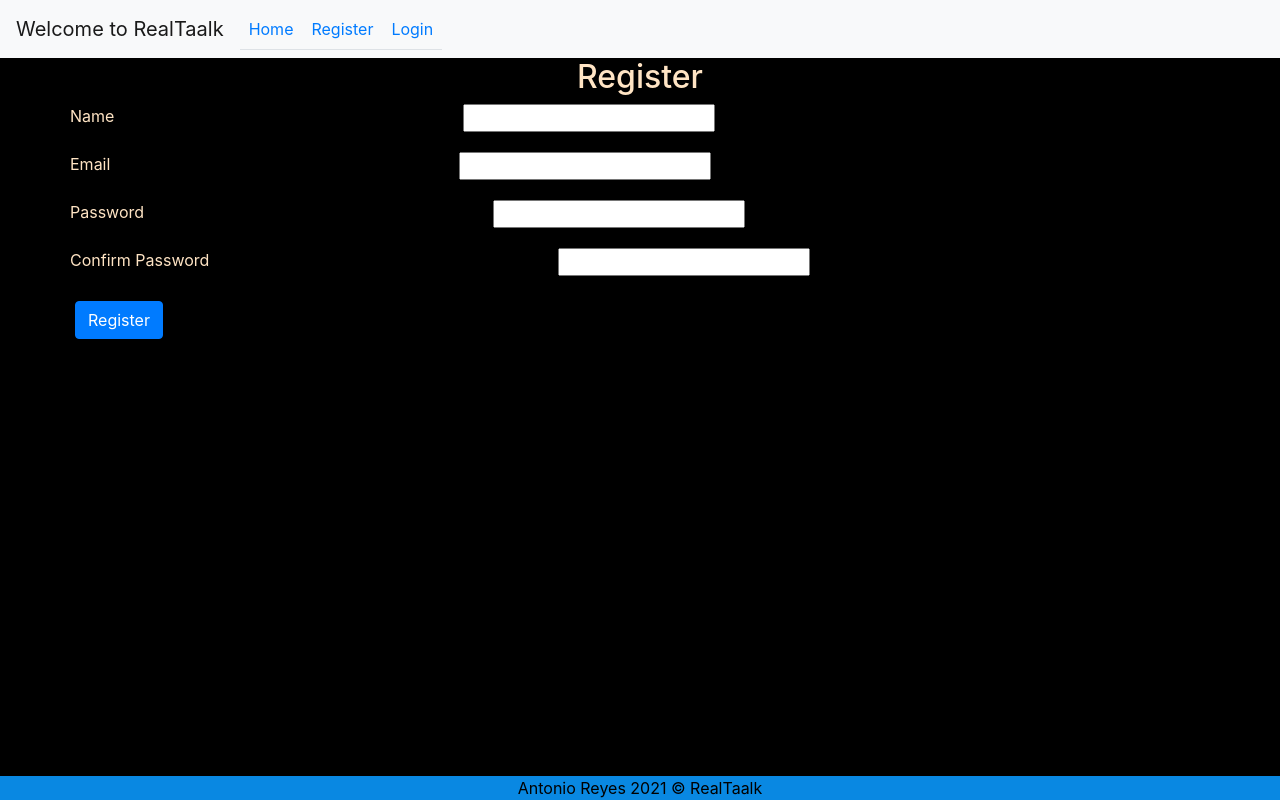
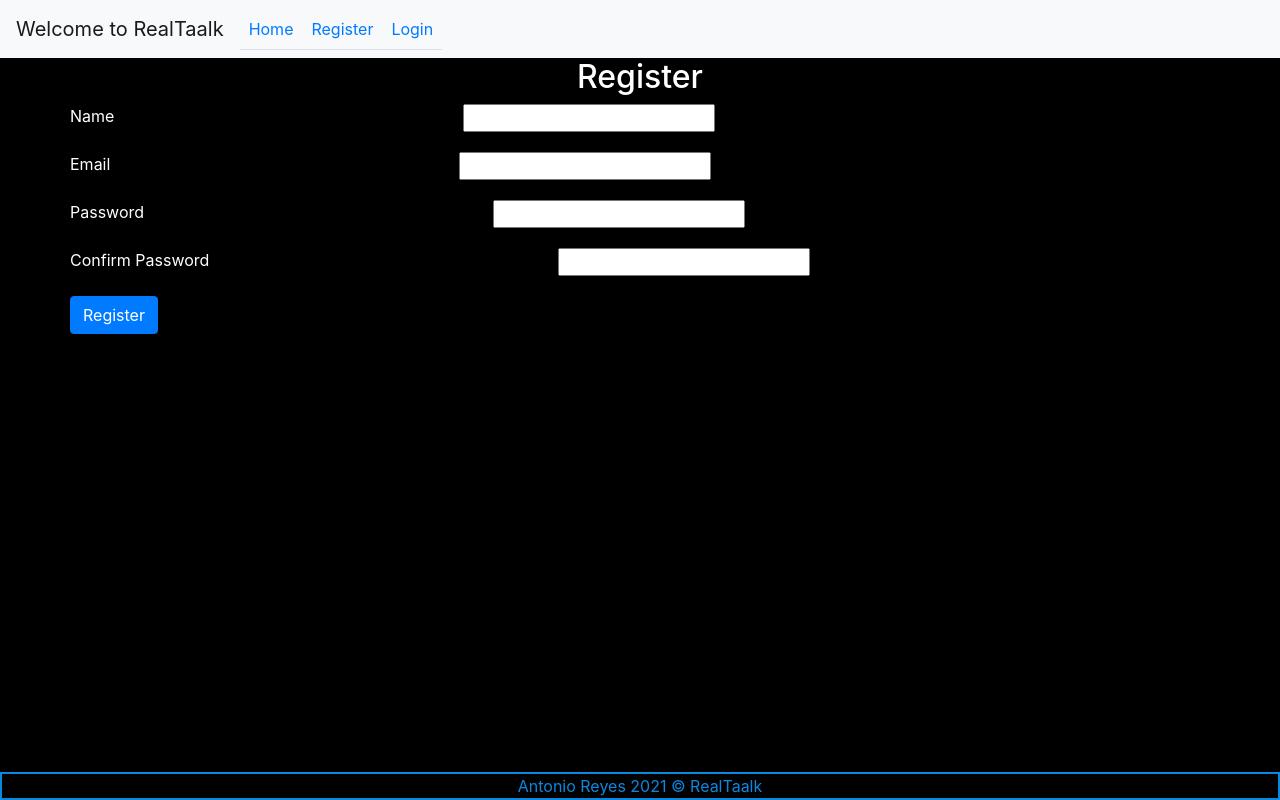
Before and after one commit to golden-state0fmind/RealTaalk-FrontEnd, a React (Create React App) app: page /register in a window 1280 px wide. Built offline with nearby package versions, Linux system fonts and the light colour scheme.

Commit message:
changes styles for the whole app

```diff
--- a/src/index.css
+++ b/src/index.css
@@ -1,53 +1,27 @@
-/*Global Styles*/
-* {
-  display: border-box;
-}
-*:before,
-*:after {
-  box-sizing: border-box;
-}
-html,
-body {
-  background-color: #00000090;
-  height: 100%;
-  position: relative;
-}
-.main-container {
-  min-height: 100vh; /* will cover the 100% of viewport */
-  overflow: hidden;
-  display: block;
-  position: relative;
-  padding-bottom: 100px; /* height of your footer */
-}
 /*Header styles*/
 .header {
   display: flex;
   justify-content: space-evenly;
 }
 /*Styles labels*/
-label,
+h1,
 h2,
-h1 {
-  color: bisque;
+label {
+  color: white;
 }
 /* Styles buttons */
-.regbtn {
-  margin: 5px;
-  padding: 20px;
-  background-color: #0988e2;
-  color: bisque;
-  border-radius: 5px 60px;
-}
-a {
-  display: flex;
-  color: bisque;
-  list-style: none;
+links:hover {
+  text-decoration: none;
+  color: #0988e2;
 }
 /* Styles Footer*/
 .footer {
-  position: absolute;
+  position: fixed;
+  left: 0;
   bottom: 0;
   width: 100%;
-  background-color: #0988e2;
-  color: rgb(0, 0, 0);
+  text-align: center;
+  color: #0988e2;
+  background-color: #000000d8;
+  border: solid 2px #0988e2;
 }
```
